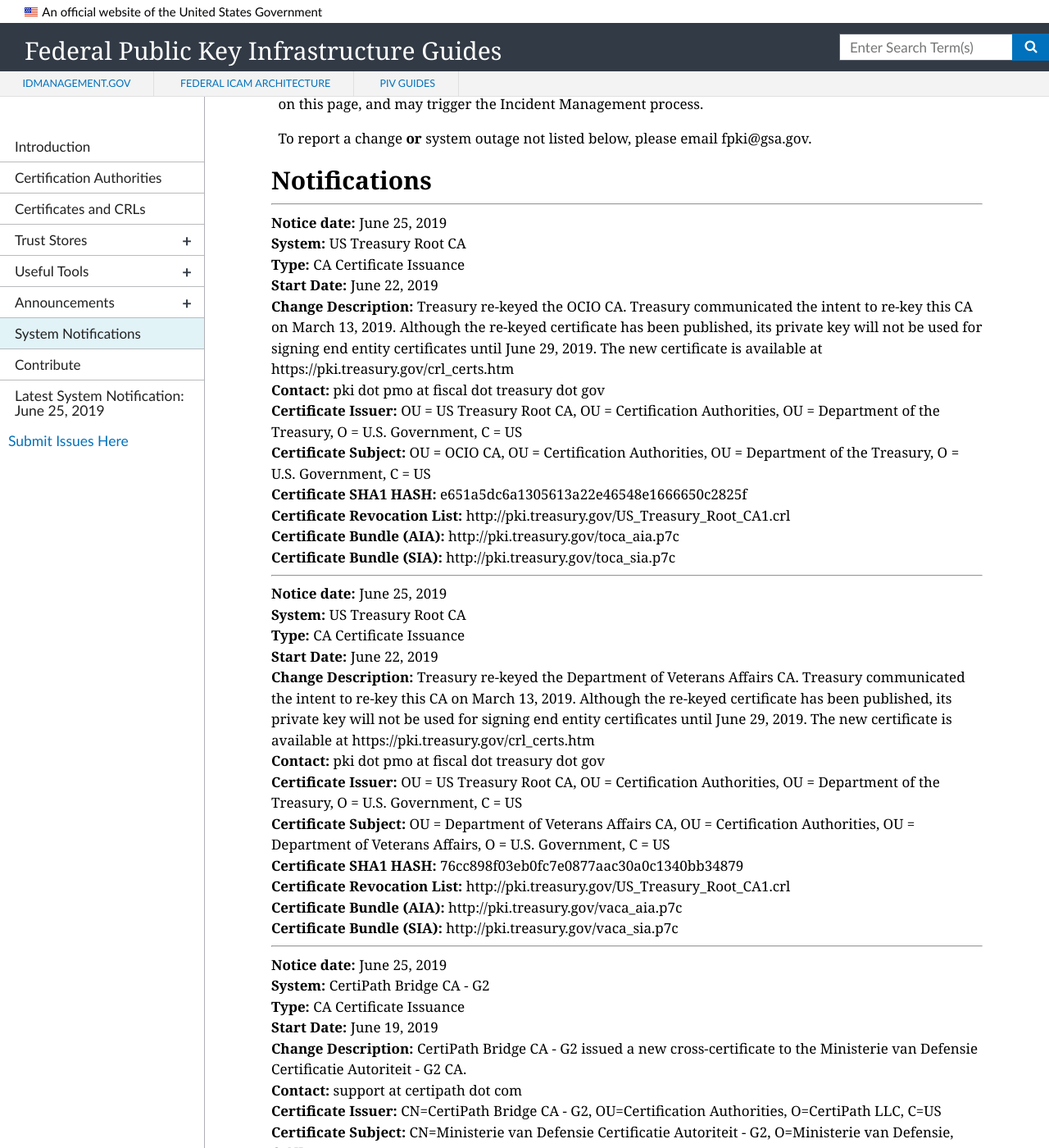
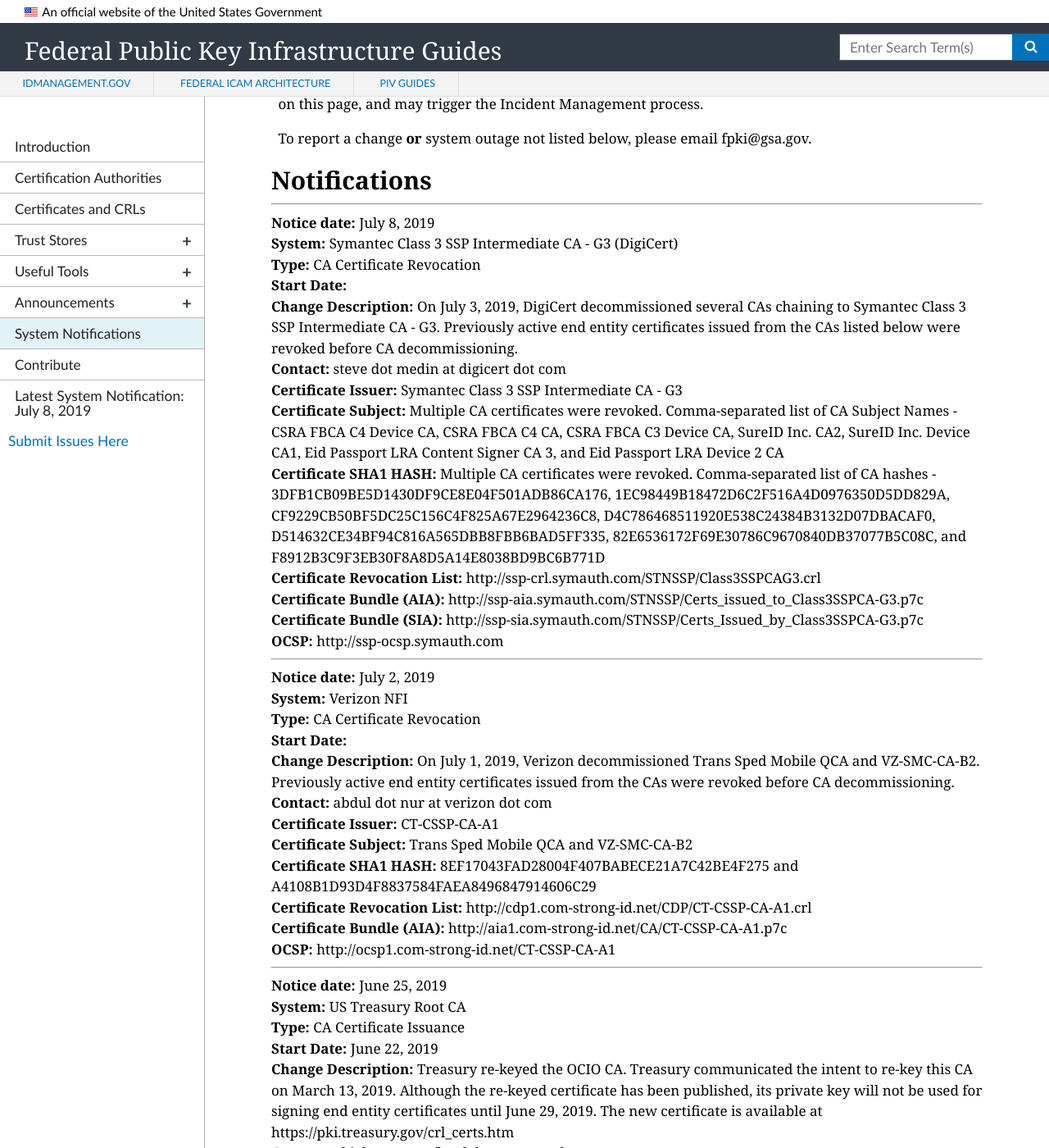
Before and after one commit to GSA/fpki-guides, a Jekyll site: the page built from pages/fpki_notifications.md, in a window 1280 px wide and 1400 px high, scrolled down 672 px. Shown: the whole window at 82% size. Built offline with Jekyll 4.4.1, drawn with Linux system fonts in a browser that asks for light colours; nearby versions of some CDN libraries.

Commit message:
Update notifications.yml

```diff
--- a/_data/notifications.yml
+++ b/_data/notifications.yml
@@ -1095,6 +1095,35 @@
   sia_uri: http://pki.treasury.gov/toca_sia.p7c
   ocsp_uri:
 
+- notice_date: July 2, 2019
+  change_type: CA Certificate Revocation
+  start_datetime:
+  system: Verizon NFI
+  change_description: On July 1, 2019, Verizon decommissioned Trans Sped Mobile QCA and VZ-SMC-CA-B2. Previously active end entity certificates issued from the CAs were revoked before CA decommissioning.
+  contact: abdul dot nur at verizon dot com
+  ca_certificate_hash: 8EF17043FAD28004F407BABECE21A7C42BE4F275 and A4108B1D93D4F8837584FAEA8496847914606C29
+  ca_certificate_issuer: CT-CSSP-CA-A1
+  ca_certificate_subject: Trans Sped Mobile QCA and VZ-SMC-CA-B2
+  cdp_uri: http://cdp1.com-strong-id.net/CDP/CT-CSSP-CA-A1.crl
+  aia_uri: http://aia1.com-strong-id.net/CA/CT-CSSP-CA-A1.p7c
+  sia_uri:
+  ocsp_uri: http://ocsp1.com-strong-id.net/CT-CSSP-CA-A1
+
+- notice_date: July 8, 2019
+  change_type: CA Certificate Revocation
+  start_datetime:
+  system: Symantec Class 3 SSP Intermediate CA - G3 (DigiCert)
+  change_description: On July 3, 2019, DigiCert decommissioned several CAs chaining to Symantec Class 3 SSP Intermediate CA - G3. Previously active end entity certificates issued from the CAs listed below were revoked before CA decommissioning.
+  contact: steve dot medin at digicert dot com
+  ca_certificate_hash: Multiple CA certificates were revoked. Comma-separated list of CA hashes - 3DFB1CB09BE5D1430DF9CE8E04F501ADB86CA176, 1EC98449B18472D6C2F516A4D0976350D5DD829A, CF9229CB50BF5DC25C156C4F825A67E2964236C8, D4C786468511920E538C24384B3132D07DBACAF0, D514632CE34BF94C816A565DBB8FBB6BAD5FF335, 82E6536172F69E30786C9670840DB37077B5C08C, and F8912B3C9F3EB30F8A8D5A14E8038BD9BC6B771D
+  ca_certificate_issuer: Symantec Class 3 SSP Intermediate CA - G3
+  ca_certificate_subject: Multiple CA certificates were revoked. Comma-separated list of CA Subject Names - CSRA FBCA C4 Device CA, CSRA FBCA C4 CA, CSRA FBCA C3 Device CA, SureID Inc. CA2, SureID Inc. Device CA1, Eid Passport LRA Content Signer CA 3, and Eid Passport LRA Device 2 CA
+  cdp_uri: http://ssp-crl.symauth.com/STNSSP/Class3SSPCAG3.crl
+  aia_uri: http://ssp-aia.symauth.com/STNSSP/Certs_issued_to_Class3SSPCA-G3.p7c
+  sia_uri: http://ssp-sia.symauth.com/STNSSP/Certs_Issued_by_Class3SSPCA-G3.p7c
+  ocsp_uri: http://ssp-ocsp.symauth.com
+
+
 #- notice_date:
 #  change_type: CA Certificate Issuance
 #  start_datetime:
```
